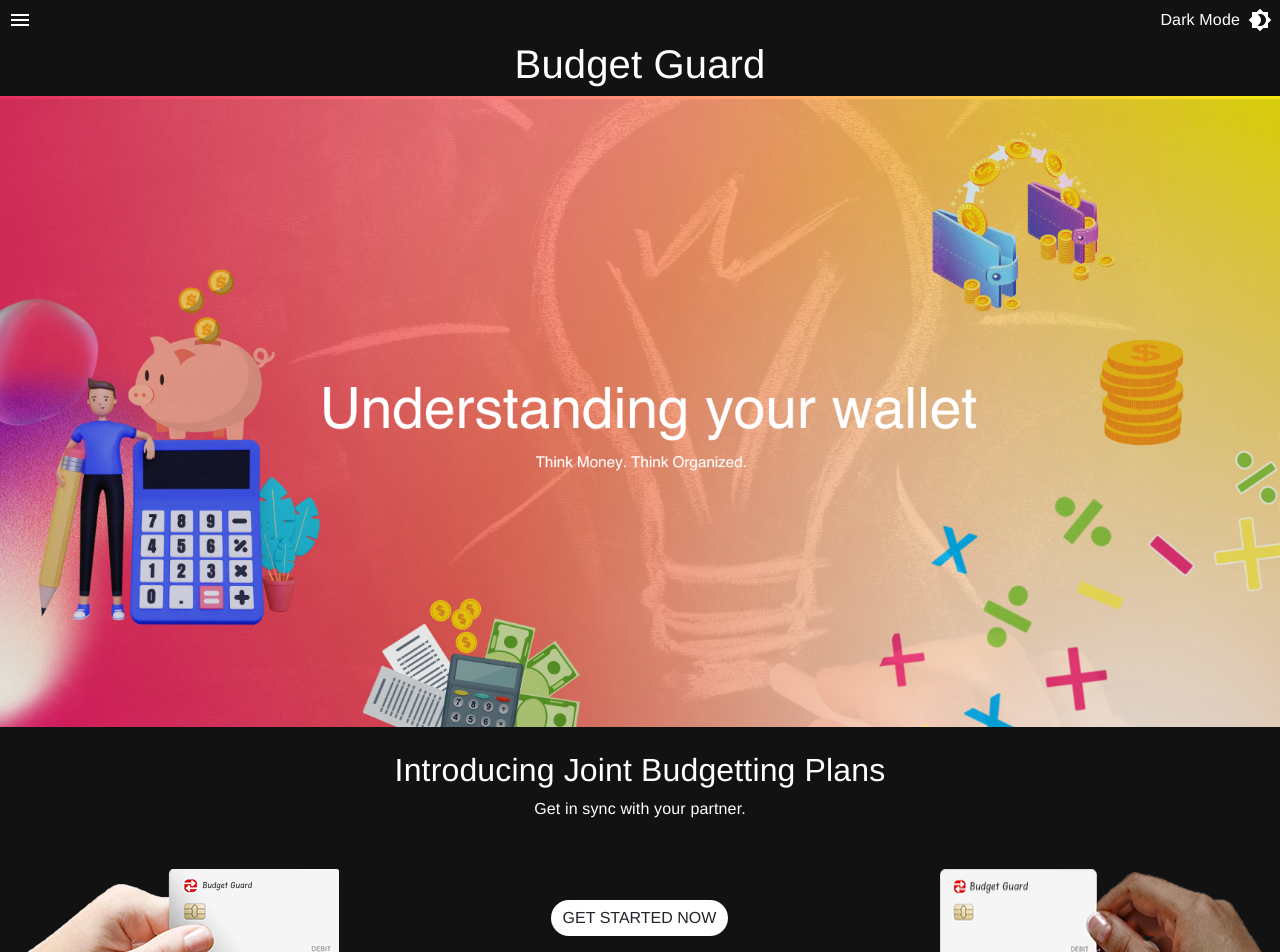
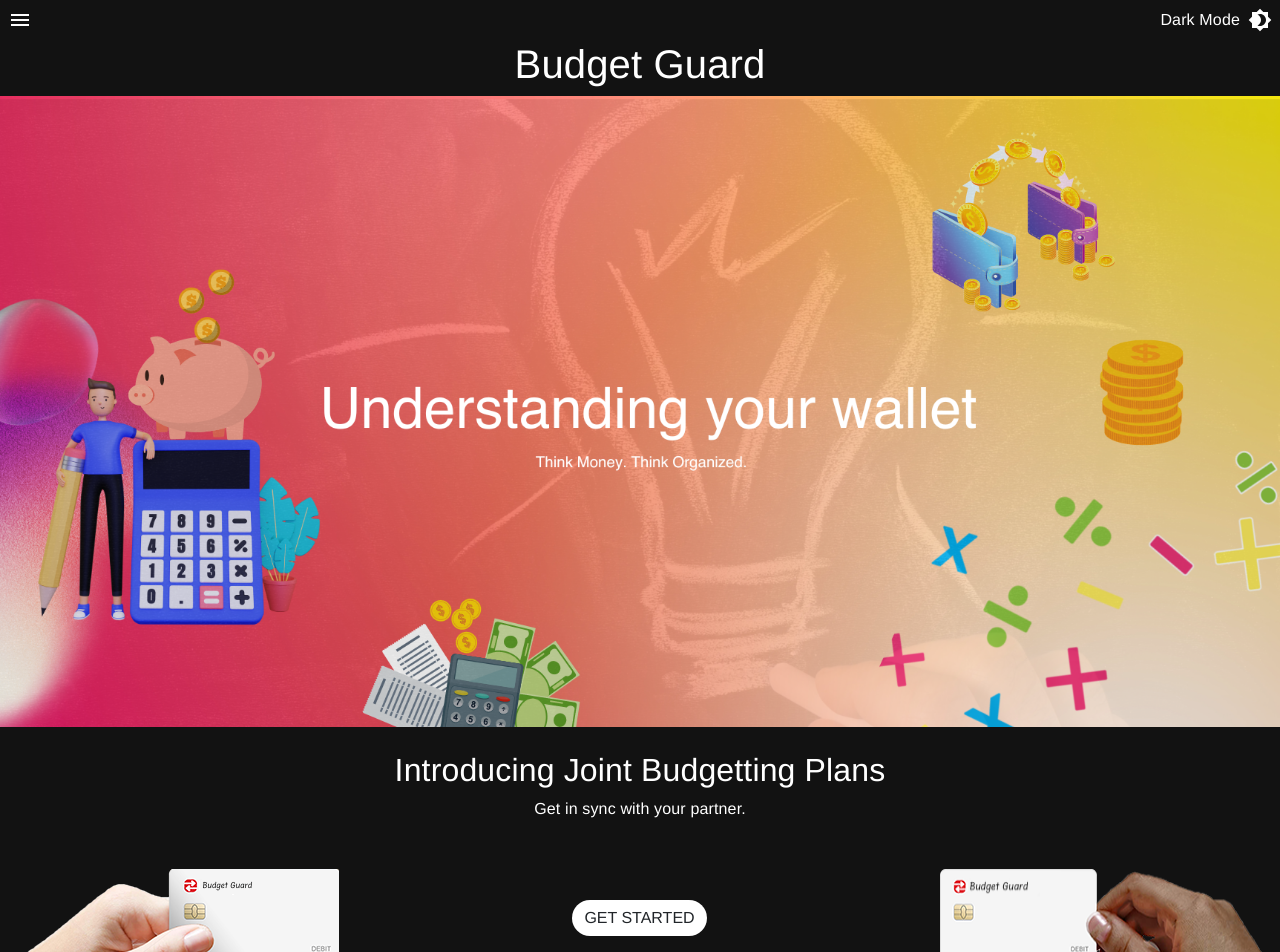
Before and after one commit to HJohnRoss/BudgetApp, a React (Create React App) app in the folder client/: page / in a window 1280 px wide. Shown: the top 952 px of the page. Built offline with nearby package versions, Linux system fonts and the light colour scheme.

Commit message:
homepage near completion

```diff
--- a/client/src/veiws/HomePage.jsx
+++ b/client/src/veiws/HomePage.jsx
@@ -40,7 +40,7 @@
         <div id="second-banner-img" className="d-flex justify-content-between gap-5 mt-5">
           <img src={cardleft} alt={"cardleft"} className="img-fluid mb-5" />
           <div>
-          <button class="btn">Get Started Now</button>
+          <button class="btn">Get Started</button>
           </div>
           <img src={cardright} alt={"cardright"} className="img-fluid" />
         </div>
```
